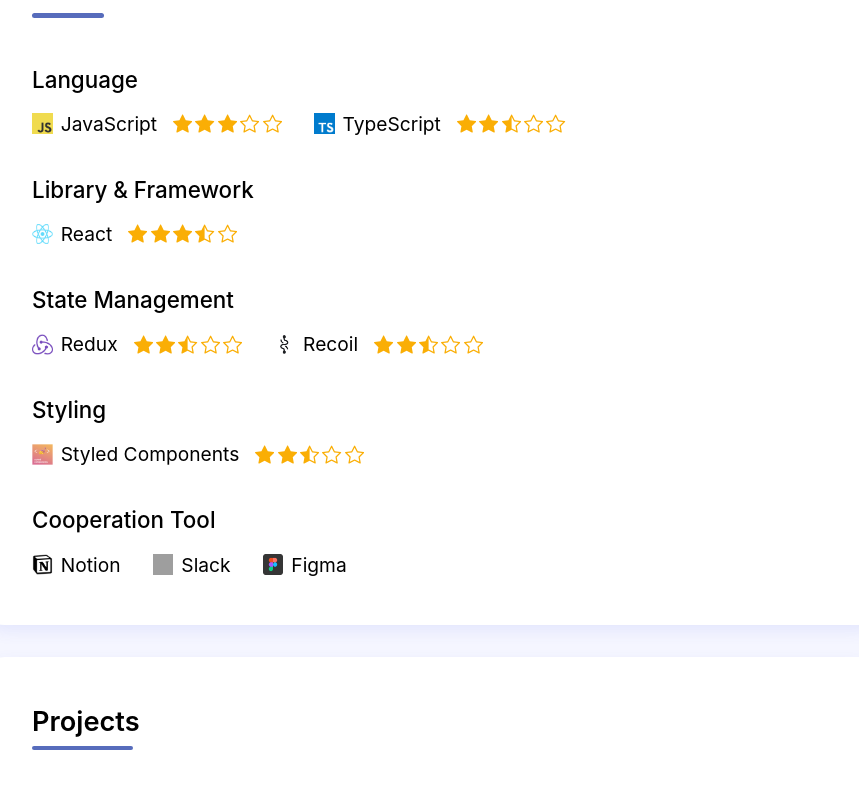
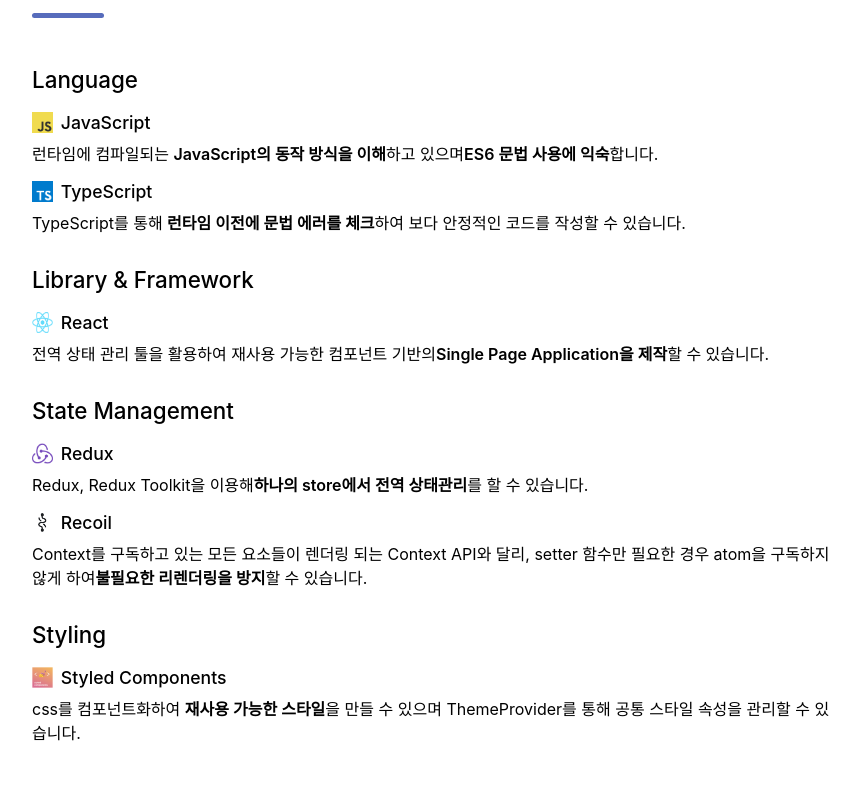
Before and after one commit to kimdonggu42/portfolio, a React (Create React App) app: page / in a window 1280 px wide. Shown: the part 771-1562 px from the top of the page, without its empty margins (352-1211 px from the left). Built offline with nearby package versions, Linux system fonts and the light colour scheme; grey boxes are pictures that could not be loaded.

Commit message:
Refact : stack 소개글 추가

```diff
--- a/src/components/Index.tsx
+++ b/src/components/Index.tsx
@@ -105,7 +105,8 @@
   font-weight: 500;
   list-style: none;
   row-gap: 0.5rem;
-  margin: 2.5rem 0 2.5rem 0;
+  margin: 2.5rem 0 10rem 0;
+  /* border: 1px solid red; */
 
   @media screen and (max-width: 1275px) {
     display: none;
--- a/src/components/Stack.tsx
+++ b/src/components/Stack.tsx
@@ -2,18 +2,12 @@
 import { useEffect } from "react";
 import AOS from "aos";
 import "aos/dist/aos.css";
-
 import JavaScriptLogo from "../assets/images/JavaScriptLogo.png";
 import TypeScriptLogo from "../assets/images/TypeScriptLogo.png";
 import ReactLogo from "../assets/images/ReactLogo.png";
 import ReduxLogo from "../assets/images/ReduxLogo.png";
 import RecoilLogo from "../assets/images/RecoilLogo.png";
 import StyledComponentsLogo from "../assets/images/StyledComponentsLogo.png";
-import NotionLogo from "../assets/images/NotionLogo.png";
-import SlackLogo from "../assets/images/SlackLogo.png";
-import FigmaLogo from "../assets/images/FigmaLogo.png";
-
-import { BsStarFill, BsStarHalf, BsStar } from "react-icons/bs";
 
 const StackContainer = styled.section`
   padding: 3rem;
@@ -43,7 +37,7 @@
 
 const LanguageArea = styled.div`
   /* border: 1px solid red; */
-  margin-bottom: 2.5rem;
+  margin-bottom: 2rem;
 
   :last-child {
     margin-bottom: 0;
@@ -58,9 +52,8 @@
 
 const LanguageList = styled.div`
   display: flex;
-  align-items: center;
-  font-size: 1.2rem;
-  column-gap: 2rem;
+  flex-direction: column;
+  row-gap: 1rem;
 
   @media screen and (max-width: 650px) {
     flex-direction: column;
@@ -71,6 +64,12 @@
 
 const StackSetting = styled.div`
   display: flex;
+  flex-direction: column;
+  row-gap: 0.5rem;
+`;
+
+const StackDetailTitleArea = styled.div`
+  display: flex;
   align-items: center;
 
   > .stackImg {
@@ -79,19 +78,17 @@
     margin-right: 0.5rem;
   }
 
-  > .starCount {
-    display: flex;
-    color: #faae05;
-    margin-left: 1rem;
-    column-gap: 0.2rem;
+  > .stackDetailTitle {
+    font-size: 1.1rem;
+    font-weight: 500;
   }
+`;
 
-  > .styled-components {
-    /* border: 1px solid red; */
+const StackDetailInfo = styled.div`
+  font-size: 1rem;
 
-    @media screen and (max-width: 398px) {
-      width: 6.5rem;
-    }
+  > .bold {
+    font-weight: 600;
   }
 `;
 
@@ -110,26 +107,25 @@
         <div className='stackTitle'>Language</div>
         <LanguageList>
           <StackSetting>
+            <StackDetailTitleArea>
               <img className='stackImg' src={JavaScriptLogo} alt='stackImg' />
-            <div>JavaScript</div>
-            <div className='starCount'>
-              <BsStarFill className='starIcon' />
-              <BsStarFill className='starIcon' />
-              <BsStarFill className='starIcon' />
-              <BsStar className='starIcon' />
-              <BsStar className='starIcon' />
-            </div>
+              <div className='stackDetailTitle'>JavaScript</div>
+            </StackDetailTitleArea>
+            <StackDetailInfo>
+              런타임에 컴파일되는 <span className='bold'>JavaScript의 동작 방식을 이해</span>하고
+              있으며
+              <span className='bold'>ES6 문법 사용에 익숙</span>합니다.
+            </StackDetailInfo>
           </StackSetting>
           <StackSetting>
+            <StackDetailTitleArea>
               <img className='stackImg' src={TypeScriptLogo} alt='stackImg' />
-            <div>TypeScript</div>
-            <div className='starCount'>
-              <BsStarFill className='starIcon' />
-              <BsStarFill className='starIcon' />
-              <BsStarHalf className='starIcon' />
-              <BsStar className='starIcon' />
-              <BsStar className='starIcon' />
-            </div>
+              <div className='stackDetailTitle'>TypeScript</div>
+            </StackDetailTitleArea>
+            <StackDetailInfo>
+              TypeScript를 통해 <span className='bold'>런타임 이전에 문법 에러를 체크</span>하여
+              보다 안정적인 코드를 작성할 수 있습니다.
+            </StackDetailInfo>
           </StackSetting>
         </LanguageList>
       </LanguageArea>
@@ -137,15 +133,14 @@
         <div className='stackTitle'>Library & Framework</div>
         <LanguageList>
           <StackSetting>
+            <StackDetailTitleArea>
               <img className='stackImg' src={ReactLogo} alt='stackImg' />
-            <div>React</div>
-            <div className='starCount'>
-              <BsStarFill className='starIcon' />
-              <BsStarFill className='starIcon' />
-              <BsStarFill className='starIcon' />
-              <BsStarHalf className='starIcon' />
-              <BsStar className='starIcon' />
-            </div>
+              <div className='stackDetailTitle'>React</div>
+            </StackDetailTitleArea>
+            <StackDetailInfo>
+              전역 상태 관리 툴을 활용하여 재사용 가능한 컴포넌트 기반의
+              <span className='bold'>Single Page Application을 제작</span>할 수 있습니다.
+            </StackDetailInfo>
           </StackSetting>
         </LanguageList>
       </LanguageArea>
@@ -153,26 +148,25 @@
         <div className='stackTitle'>State Management</div>
         <LanguageList>
           <StackSetting>
+            <StackDetailTitleArea>
               <img className='stackImg' src={ReduxLogo} alt='stackImg' />
-            <div>Redux</div>
-            <div className='starCount'>
-              <BsStarFill className='starIcon' />
-              <BsStarFill className='starIcon' />
-              <BsStarHalf className='starIcon' />
-              <BsStar className='starIcon' />
-              <BsStar className='starIcon' />
-            </div>
+              <div className='stackDetailTitle'>Redux</div>
+            </StackDetailTitleArea>
+            <StackDetailInfo>
+              Redux, Redux Toolkit을 이용해
+              <span className='bold'>하나의 store에서 전역 상태관리</span>를 할 수 있습니다.
+            </StackDetailInfo>
           </StackSetting>
           <StackSetting>
+            <StackDetailTitleArea>
               <img className='stackImg' src={RecoilLogo} alt='stackImg' />
-            <div>Recoil</div>
-            <div className='starCount'>
-              <BsStarFill className='starIcon' />
-              <BsStarFill className='starIcon' />
-              <BsStarHalf className='starIcon' />
-              <BsStar className='starIcon' />
-              <BsStar className='starIcon' />
-            </div>
+              <div className='stackDetailTitle'>Recoil</div>
+            </StackDetailTitleArea>
+            <StackDetailInfo>
+              Context를 구독하고 있는 모든 요소들이 렌더링 되는 Context API와 달리, setter 함수만
+              필요한 경우 atom을 구독하지 않게 하여
+              <span className='bold'>불필요한 리렌더링을 방지</span>할 수 있습니다.
+            </StackDetailInfo>
           </StackSetting>
         </LanguageList>
       </LanguageArea>
@@ -180,32 +174,14 @@
         <div className='stackTitle'>Styling</div>
         <LanguageList>
           <StackSetting>
+            <StackDetailTitleArea>
               <img className='stackImg' src={StyledComponentsLogo} alt='stackImg' />
-            <div className='styled-components'>Styled Components</div>
-            <div className='starCount'>
-              <BsStarFill className='starIcon' />
-              <BsStarFill className='starIcon' />
-              <BsStarHalf className='starIcon' />
-              <BsStar className='starIcon' />
-              <BsStar className='starIcon' />
-            </div>
-          </StackSetting>
-        </LanguageList>
-      </LanguageArea>
-      <LanguageArea>
-        <div className='stackTitle'>Cooperation Tool</div>
-        <LanguageList>
-          <StackSetting>
-            <img className='stackImg' src={NotionLogo} alt='stackImg' />
-            <div>Notion</div>
-          </StackSetting>
-          <StackSetting>
-            <img className='stackImg' src={SlackLogo} alt='stackImg' />
-            <div>Slack</div>
-          </StackSetting>
-          <StackSetting>
-            <img className='stackImg' src={FigmaLogo} alt='stackImg' />
-            <div>Figma</div>
+              <div className='stackDetailTitle'>Styled Components</div>
+            </StackDetailTitleArea>
+            <StackDetailInfo>
+              css를 컴포넌트화하여 <span className='bold'>재사용 가능한 스타일</span>을 만들 수
+              있으며 ThemeProvider를 통해 공통 스타일 속성을 관리할 수 있습니다.
+            </StackDetailInfo>
           </StackSetting>
         </LanguageList>
       </LanguageArea>
```
Lines whose indentation alone changed are shown as unchanged.
